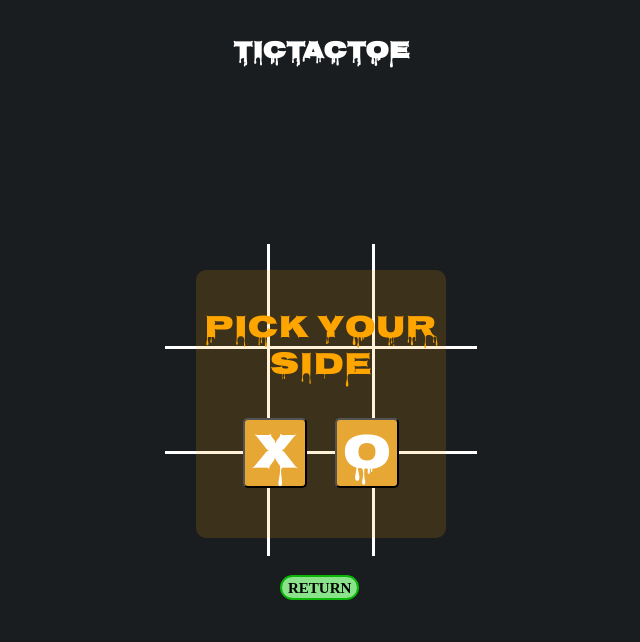
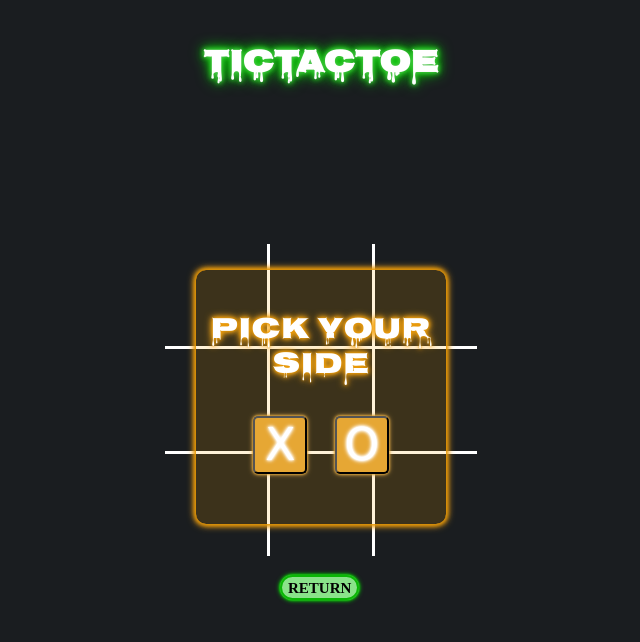
Before and after one commit to Amidu99/TicTacToe-Game-v1.0.0, a plain HTML site: page index.html in a window 1280 px wide. Shown: the whole page, without its empty margins (319-959 px from the left). Drawn offline with Linux system fonts and the light colour scheme; a web font is replaced by a local one.

Commit message:
finalize the styles

```diff
--- a/assets/css/style.css
+++ b/assets/css/style.css
@@ -7,11 +7,16 @@ body{
 }
 body>h2{
     color: white;
+    font-size: 2em;
     width: fit-content;
     position: absolute;
-    left: calc(50% - 88px);
+    left: calc(50% - 118px);
     top: 20px;
     text-align: center;
+    text-shadow: 0 0 5px #65c665,
+    0 0 5px #0ad004,
+    0 0 8px #0ad004,
+    0 0 15px #06ff00;
     font-family: 'Nosifer', sans-serif;
 }
 td {
@@ -23,6 +28,10 @@ td {
     font-size: 70px;
     cursor: pointer;
     color: #ffffff;
+    text-shadow: 0 0 2px #ffffff,
+    0 0 4px rgba(255, 255, 255, 0.95),
+    0 0 6px rgba(255, 255, 255, 0.9),
+    0 0 8px rgba(255, 255, 255, 0.8);
     font-family: 'Playpen Sans', cursive;
 }
 table {
@@ -66,10 +75,18 @@ table tr:last-child td:nth-child(3){
     padding-bottom: 50px;
     text-align: center;
     border-radius: 10px;
-    color: #ee0c0c;
+    color: #f35252;
+    text-shadow: 0 0 2px #d22a2a,
+    0 0 4px #c52020,
+    0 0 6px #c51818,
+    0 0 8px #bd0707;
     font-size: 2em;
     font-family: 'Nosifer', sans-serif;
     background-color: rgba(142, 145, 142, 0.4);
+    box-shadow: 0 0 5px #8ae38a,
+    0 0 7px #8e918e,
+    0 0 10px #8e918e,
+    0 0 15px #8ae38a;
 }
 .selectSym{
     display: none;
@@ -77,28 +94,49 @@ table tr:last-child td:nth-child(3){
     width: 250px;
     top: calc(50% - 130px);
     left: calc(50% - 125px);
-    padding-top: 10px;
+    padding-top: 15px;
     padding-bottom: 50px;
     border-radius: 10px;
     text-align: center;
-    color: #ffa500;
-    font-size: 2em;
+    color: #ffffff;
+    text-shadow: 0 0 2px #de9002,
+    0 0 4px #ec9d0e,
+    0 0 6px #ffa500,
+    0 0 8px #fab230;
+    font-size: 1.9em;
     font-family: 'Nosifer', sans-serif;
     background-color: rgba(255, 165, 0, 0.15);
+    box-shadow: 0 0 5px #de9002,
+    0 0 5px #ec9d0e,
+    0 0 7px #ffa500,
+    0 0 10px #fab230;
 }
 .selectSym button{
-    font-family: 'Nosifer', sans-serif;
+    font-family: 'Playpen Sans', cursive;
     cursor: pointer;
-    font-size:  50px;
-    width: 64px;
-    padding-top: 8px;
+    font-size:  44px;
+    width: 54px;
+    padding: 2px;
     border-radius: 5px;
     color: #ffffff;
+    text-shadow: 0 0 2px #ffffff,
+    0 0 3px rgba(255, 255, 255, 0.95),
+    0 0 4px rgba(255, 255, 255, 0.9),
+    0 0 5px rgba(255, 255, 255, 0.8);
     background-color: rgb(255, 165, 0);
+    box-shadow: 0 0 1px #de9002,
+    0 0 2px #ec9d0e,
+    0 0 3px #ffa500,
+    0 0 5px #fab230;
     filter: grayscale(30%);
 }
 .selectSym button:hover{
+    box-shadow: 0 0 5px #de9002,
+    0 0 5px #ec9d0e,
+    0 0 7px #ffa500,
+    0 0 10px #fab230;
     filter: grayscale(0);
+    scale: 1.15;
 }
 .selectSym  button:first-of-type {
     margin-right: 10px;
@@ -120,8 +158,13 @@ table tr:last-child td:nth-child(3){
     border-radius: 25px;
     background-color: rgb(138, 227, 138);
     border: 2px solid #0ab705;
+    box-shadow: 0 0 1px #65c665,
+    0 0 2px #0ad004,
+    0 0 3px #0ad004,
+    0 0 5px #06ff00;
 }
 #btn_return:hover{
+    color: #ffffff;
     background-color: #0ad004;
     box-shadow: 0 0 5px #65c665,
     0 0 5px #0ad004,
```
